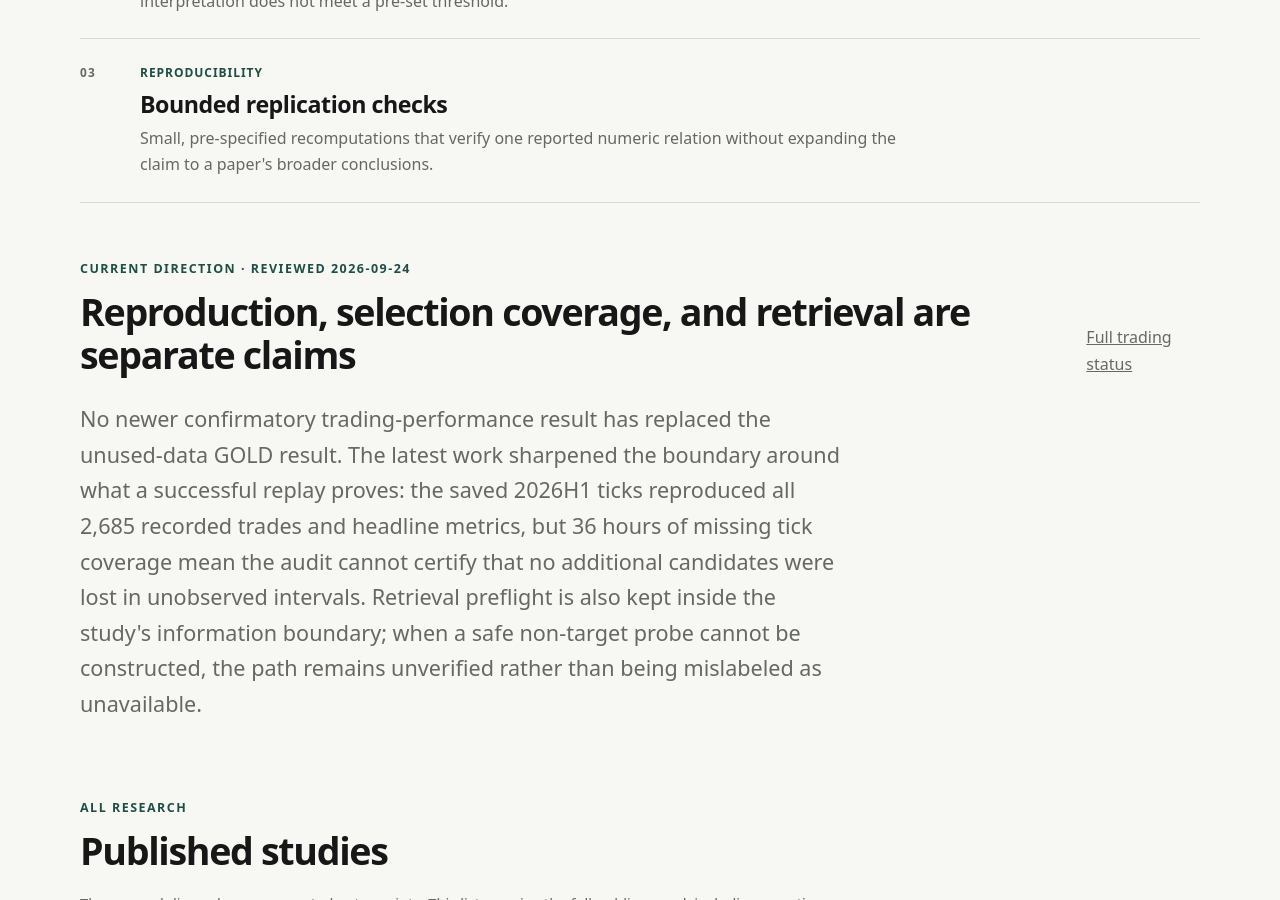
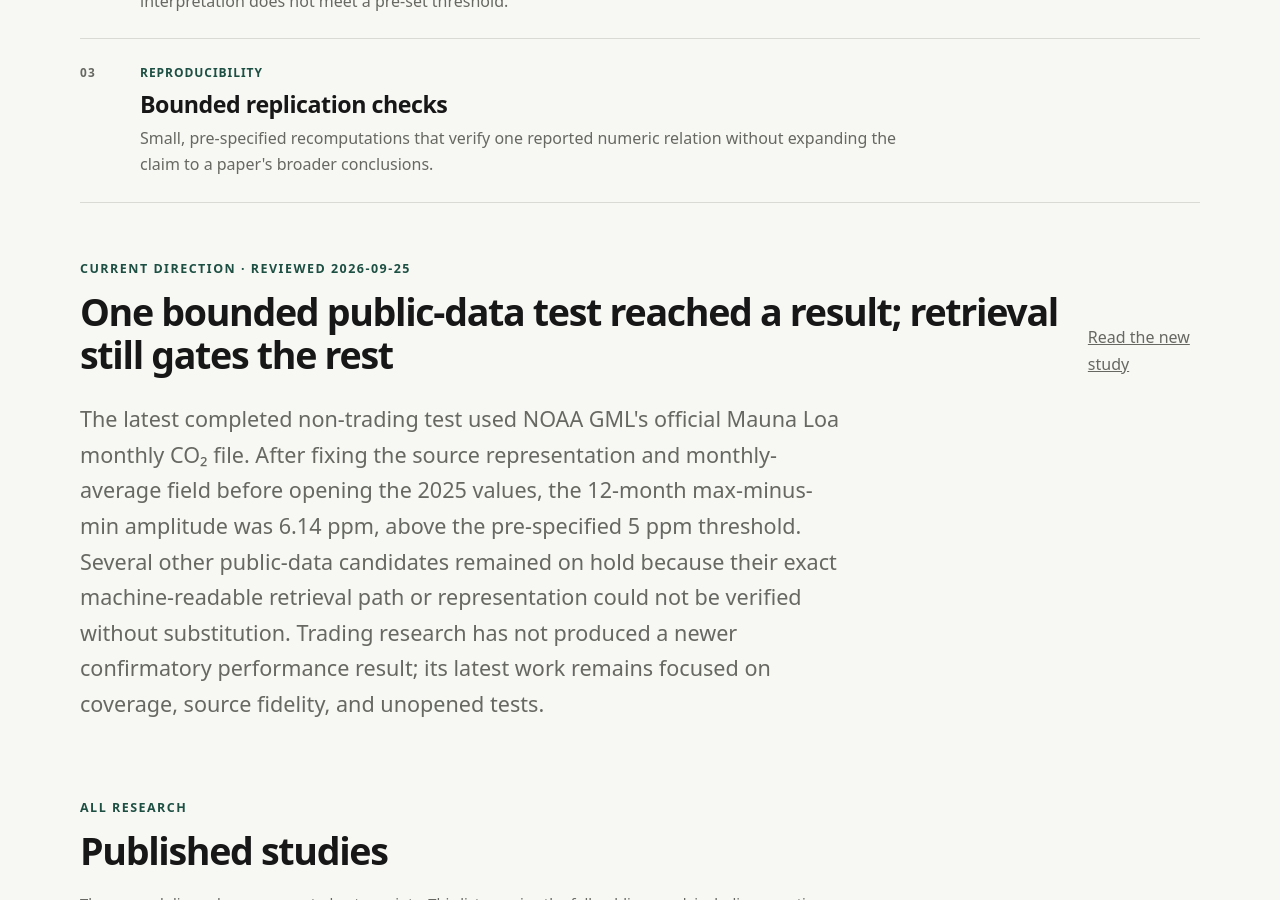
Before and after one commit to Josh-Temple/studio-lab-research, a Jekyll site: the page built from research/index.md, in a window 1280 px wide and 900 px high, scrolled down 974 px. Built offline with Jekyll 4.4.1, drawn with Linux system fonts in a browser that asks for light colours.

Commit message:
Refresh research direction for Sep 25

```diff
--- a/research/index.md
+++ b/research/index.md
@@ -45,10 +45,10 @@ description: Public Studio Lab research, with methods, findings, limits, and evi
 
 <section class="section compact-section">
   <div class="section-heading">
-    <div><p class="eyebrow">Current direction · reviewed 2026-09-24</p><h2>Reproduction, selection coverage, and retrieval are separate claims</h2></div>
-    <a href="{{ '/trading/' | relative_url }}">Full trading status</a>
+    <div><p class="eyebrow">Current direction · reviewed 2026-09-25</p><h2>One bounded public-data test reached a result; retrieval still gates the rest</h2></div>
+    <a href="{{ '/research/noaa-mauna-loa-co2-2025-seasonal-amplitude/' | relative_url }}">Read the new study</a>
   </div>
-  <p class="lede">No newer confirmatory trading-performance result has replaced the unused-data GOLD result. The latest work sharpened the boundary around what a successful replay proves: the saved 2026H1 ticks reproduced all 2,685 recorded trades and headline metrics, but 36 hours of missing tick coverage mean the audit cannot certify that no additional candidates were lost in unobserved intervals. Retrieval preflight is also kept inside the study's information boundary; when a safe non-target probe cannot be constructed, the path remains unverified rather than being mislabeled as unavailable.</p>
+  <p class="lede">The latest completed non-trading test used NOAA GML's official Mauna Loa monthly CO₂ file. After fixing the source representation and monthly-average field before opening the 2025 values, the 12-month max-minus-min amplitude was 6.14 ppm, above the pre-specified 5 ppm threshold. Several other public-data candidates remained on hold because their exact machine-readable retrieval path or representation could not be verified without substitution. Trading research has not produced a newer confirmatory performance result; its latest work remains focused on coverage, source fidelity, and unopened tests.</p>
 </section>
 
 <section class="section">
```
